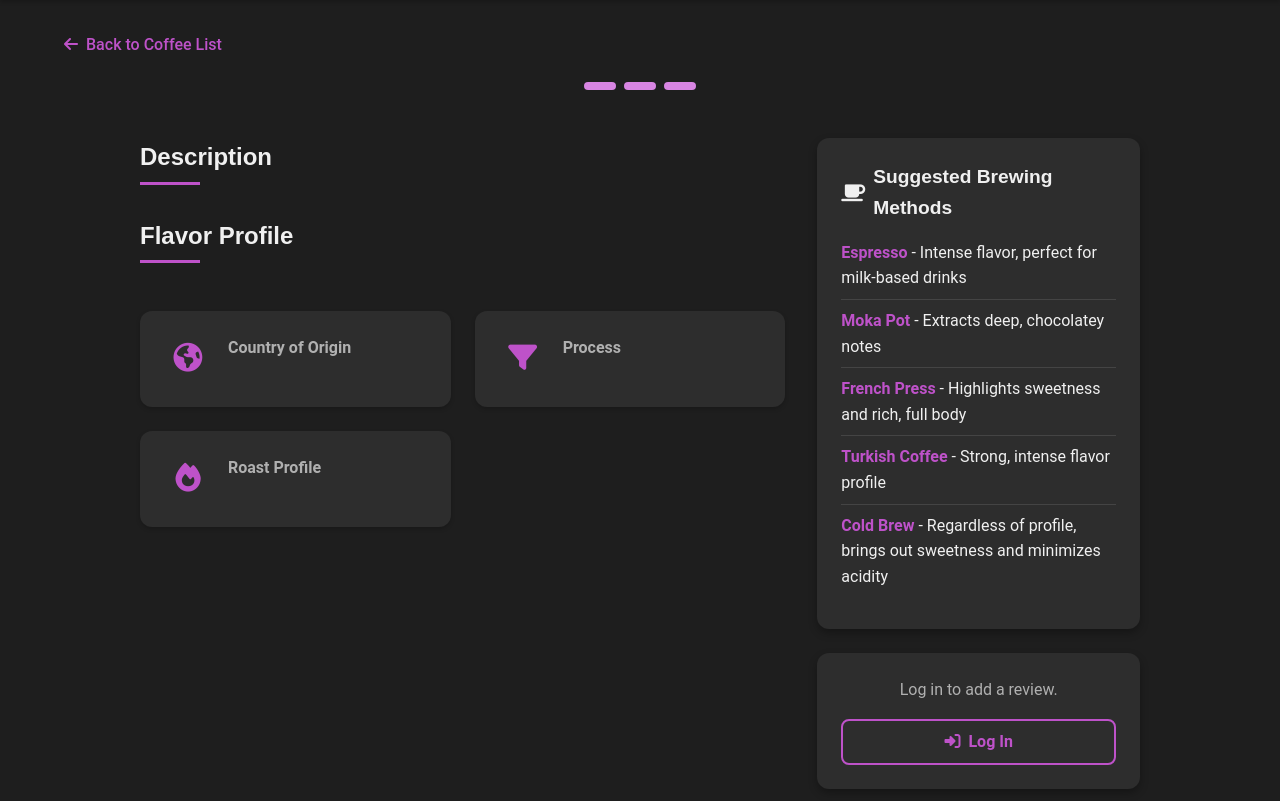
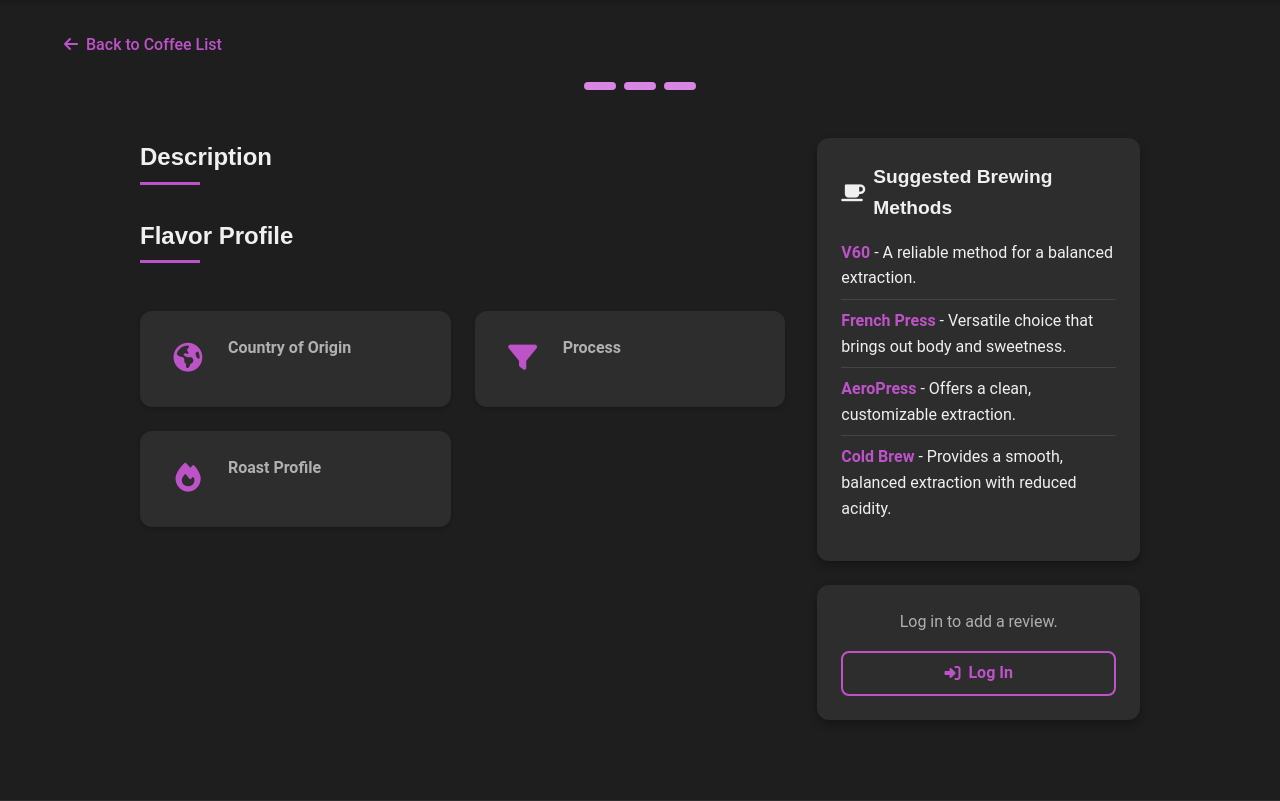
Before and after one commit to PanPeryskop/CoffeeDB, a Flask app: page /coffee/1 in a window 1280 px wide. Shown: the part 78-879 px from the top of the page. Run offline with Flask 3, Linux system fonts and the light colour scheme; data that the repository does not hold is empty.

Commit message:
Refine brew method descriptions for clarity and consistency in coffee_detail.html

```diff
--- a/templates/coffee_detail.html
+++ b/templates/coffee_detail.html
@@ -81,83 +81,96 @@ endblock %} {% block content %}
         <ul class="brew-methods">
           {% if coffee.roastProfile == 'light' %}
           <li>
-            <span class="brew-method">Pour Over</span> - Highlights acidity and
-            delicate fruit notes
+            <span class="brew-method">Pour Over</span> - Accentuates bright
+            acidity and delicate fruit notes.
           </li>
           <li>
-            <span class="brew-method">V60</span> - Excellent for bringing out
-            bright, citrus and floral accents
+            <span class="brew-method">V60</span> - Ideal for highlighting citrus
+            and floral characteristics.
           </li>
           <li>
-            <span class="brew-method">Chemex</span> - Clean, clear taste with
-            pronounced acidity
+            <span class="brew-method">Chemex</span> - Produces a clean, clear
+            cup with pronounced clarity.
           </li>
           <li>
-            <span class="brew-method">AeroPress</span> - Short extraction
-            preserves delicate aromatics
+            <span class="brew-method">AeroPress</span> - Quick extraction that
+            preserves subtle aromatics.
           </li>
           {% elif coffee.roastProfile == 'medium' %}
           <li>
-            <span class="brew-method">V60</span> - Balanced flavor with full
-            body
+            <span class="brew-method">V60</span> - Provides balanced extraction
+            and bright flavor.
           </li>
           <li>
-            <span class="brew-method">French Press</span> - Emphasizes sweetness
-            and body
+            <span class="brew-method">French Press</span> - Enhances body and
+            emphasizes inherent sweetness.
           </li>
           <li>
-            <span class="brew-method">Kalita Wave</span> - Even extraction for a
-            balanced profile
+            <span class="brew-method">Kalita Wave</span> - Ensures even
+            extraction for a harmonious profile.
           </li>
           <li>
-            <span class="brew-method">Drip Coffee</span> - Versatile method
-            perfect for medium roasts
+            <span class="brew-method">Drip Coffee</span> - Versatile method that
+            works well for medium roasts.
           </li>
           {% elif coffee.roastProfile == 'medium-dark' or coffee.roastProfile ==
           'medium dark' %}
           <li>
-            <span class="brew-method">French Press</span> - Emphasizes chocolate
-            and nutty notes
+            <span class="brew-method">French Press</span> - Extracts richer,
+            chocolate and nutty notes.
           </li>
           <li>
-            <span class="brew-method">Moka Pot</span> - Rich flavor with caramel
-            undertones
+            <span class="brew-method">Moka Pot</span> - Produces a full-bodied
+            cup with caramel undertones.
           </li>
           <li>
-            <span class="brew-method">AeroPress</span> - Pressure method that
-            enhances depth of flavor
+            <span class="brew-method">AeroPress</span> - Offers controlled
+            extraction for deeper complexity.
           </li>
           <li>
-            <span class="brew-method">Espresso</span> - Good entry point for
-            espresso beginners
+            <span class="brew-method">Espresso</span> - Ideal for those who
+            enjoy a concentrated, robust flavor.
+          </li>
+          {% elif coffee.roastProfile == 'dark' %}
+          <li>
+            <span class="brew-method">Espresso</span> - Intensifies bold,
+            roasted flavors.
+          </li>
+          <li>
+            <span class="brew-method">Moka Pot</span> - Extracts a rich,
+            full-bodied cup with caramel notes.
+          </li>
+          <li>
+            <span class="brew-method">French Press</span> - Emphasizes robust,
+            deep flavors.
+          </li>
+          <li>
+            <span class="brew-method">Turkish Coffee</span> - Traditional method
+            for extra dark, intense roasts.
           </li>
           {% else %}
           <li>
-            <span class="brew-method">Espresso</span> - Intense flavor, perfect
-            for milk-based drinks
+            <span class="brew-method">V60</span> - A reliable method for a
+            balanced extraction.
           </li>
           <li>
-            <span class="brew-method">Moka Pot</span> - Extracts deep,
-            chocolatey notes
+            <span class="brew-method">French Press</span> - Versatile choice
+            that brings out body and sweetness.
           </li>
           <li>
-            <span class="brew-method">French Press</span> - Highlights sweetness
-            and rich, full body
-          </li>
-          <li>
-            <span class="brew-method">Turkish Coffee</span> - Strong, intense
-            flavor profile
+            <span class="brew-method">AeroPress</span> - Offers a clean,
+            customizable extraction.
           </li>
           {% endif %} {% if coffee.process == 'natural' or coffee.process ==
           'honey' %}
           <li>
-            <span class="brew-method">Cold Brew</span> - Ideal for naturally
-            processed coffees, enhances sweetness and fruit notes
+            <span class="brew-method">Cold Brew</span> - Enhances inherent
+            sweetness and fruity notes.
           </li>
           {% else %}
           <li>
-            <span class="brew-method">Cold Brew</span> - Regardless of profile,
-            brings out sweetness and minimizes acidity
+            <span class="brew-method">Cold Brew</span> - Provides a smooth,
+            balanced extraction with reduced acidity.
           </li>
           {% endif %}
         </ul>
```
